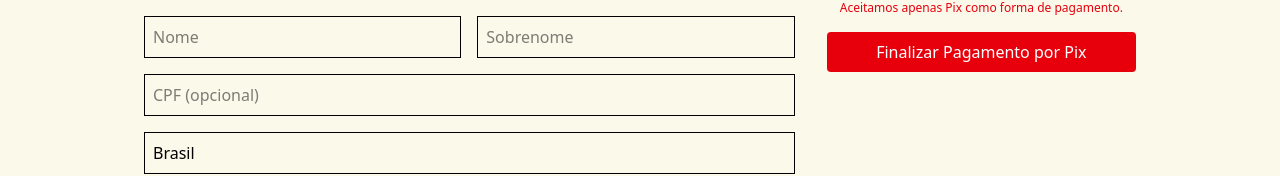
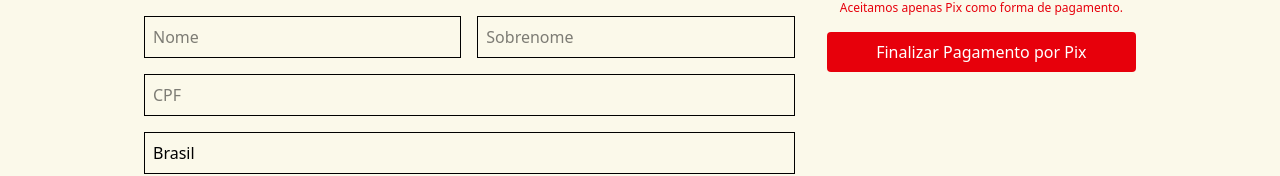
Before and after one commit to lmgaspa/ec-ruypovoas, a React (Vite) app in the folder frontend/: page /checkout in a window 1280 px wide. Shown: the part 264-440 px from the top of the page. Built offline with nearby package versions, Linux system fonts and the light colour scheme.

Commit message:
cpf_not_optional

```diff
--- a/frontend/src/components/checkout/CheckoutFormView.tsx
+++ b/frontend/src/components/checkout/CheckoutFormView.tsx
@@ -61,7 +61,7 @@ const CheckoutFormView: React.FC<CheckoutFormViewProps> = ({
         <div className="grid grid-cols-2 gap-4">
           <input name="firstName" value={form.firstName} onChange={handleChange} placeholder="Nome" className="border p-2" />
           <input name="lastName" value={form.lastName} onChange={handleChange} placeholder="Sobrenome" className="border p-2" />
-          <input name="cpf" value={form.cpf} onChange={handleChange} placeholder="CPF (opcional)" className="border p-2 col-span-2" />
+          <input name="cpf" value={form.cpf} onChange={handleChange} placeholder="CPF" className="border p-2 col-span-2" />
           <input value="Brasil" disabled className="border p-2 col-span-2" />
           <input name="cep" value={form.cep} onChange={handleChange} placeholder="CEP (Ex: 00000-000)" className="border p-2 col-span-2" />
           <input name="address" value={form.address} onChange={handleChange} placeholder="Endereço" className="border p-2 col-span-2" />
```
